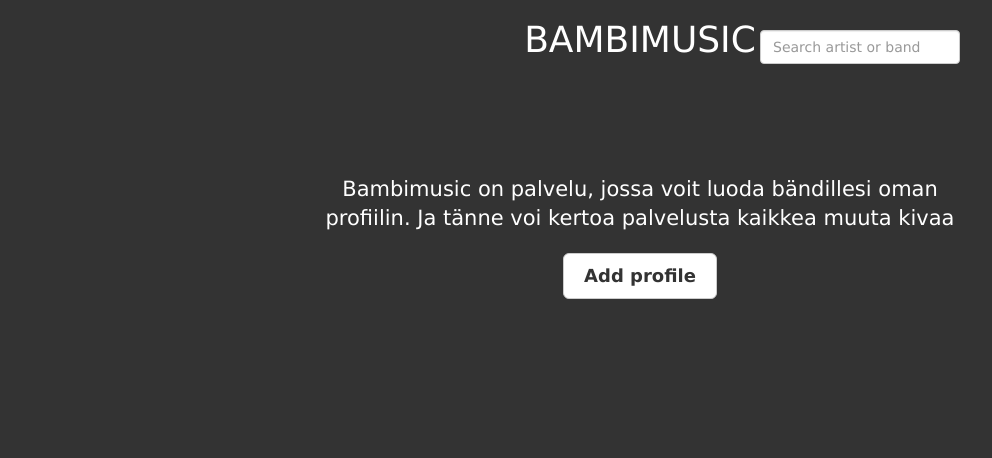
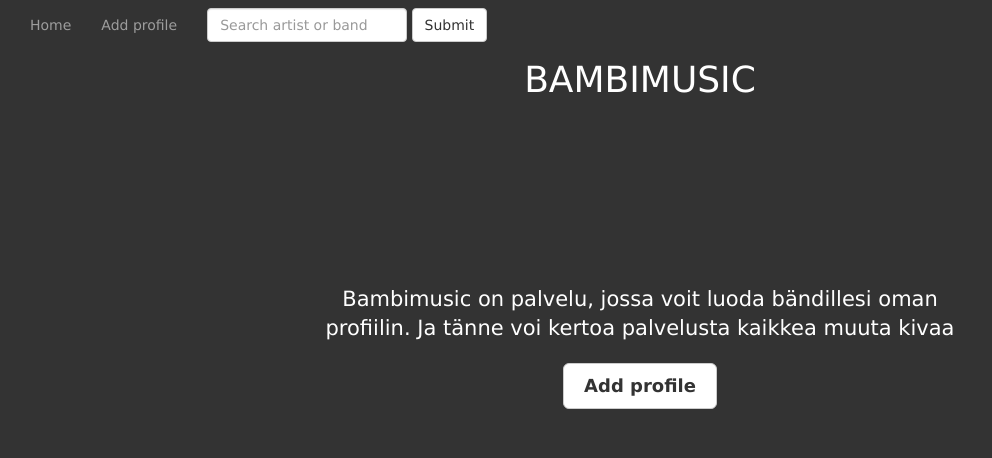
Before and after one commit to bambimusic/bambimusic, a Flask app: page / in a window 1280 px wide. Shown: the top 458 px of the page, without its empty margins (0-992 px from the left). Run offline with Flask 2, Linux system fonts and the light colour scheme; some libraries are stand-ins or nearby versions.

Commit message:
navbar tehty

```diff
--- a/static/index.css
+++ b/static/index.css
@@ -3,6 +3,7 @@ body {
   background-color: #333;
   color: #fff;
   text-align: center;
+  padding-top: 40px;
 }
 
 h1 {
@@ -33,36 +34,11 @@ h1 {
   padding-top: 75px;
 }
 
-.masthead-nav > li {
-  display: inline-block;
-
+.navbar-inverse {
+  font-family: Verdana, Helvetica, Arial, sans-serif;
+  background-color: #333;
+  border: none;
 }
-.masthead-nav > li + li {
-  margin-left: 20px;
-  float: right;
-}
-/*
-.masthead-nav > li > a {
-  padding-right: 0;
-  padding-left: 0;
-  font-size: 16px;
-  font-weight: bold;
-  color: #fff; /* IE8 proofing */
-  /*color: rgba(255,255,255,.75);
-  border-bottom: 2px solid transparent;
-}
-.masthead-nav > li > a:hover,
-.masthead-nav > li > a:focus {
-  background-color: transparent;
-  border-bottom-color: #a9a9a9;
-  border-bottom-color: rgba(255,255,255,.25);
-}
-.masthead-nav > .active > a,
-.masthead-nav > .active > a:hover,
-.masthead-nav > .active > a:focus {
-  color: #fff;
-  border-bottom-color: #fff;
-}*/
 
 @media (min-width: 768px) {
   .masthead-brand {
--- a/templates/index.html
+++ b/templates/index.html
@@ -13,36 +13,31 @@
 
   <header><h1>BAMBIMUSIC</h1></header>
 
-<!--  <div class="container">
-
-      <div class="inner cover">
-        <p class="lead">Bambimusic on palvelu, jossa voit luoda bändillesi profiilin.</p>
-        <p class="lead">
-          <a href="#" class="btn btn-lg btn-default">Add profile</a>
-        </p>
-      </div>
-
-
+  <div class="container">
+    <div class="navbar">
+      <nav class="navbar navbar-inverse navbar-fixed-top">
+         <div class="container-fluid">
+    <!-- Collect the nav links, forms, and other content for toggling -->
+            <ul class="nav navbar-nav">
+              <li><a href="#">Home</a></li>
+              <li><a href="#">Add profile</a></li>
+            </ul>
+            <form class="navbar-form navbar-left">
+              <div class="form-group">
+                <input type="text" class="form-control" placeholder="Search artist or band">
+              </div>
+              <button type="submit" class="btn btn-default">Submit</button>
+            </form>
+          </div>
+      </nav>
     </div>
-
-</body>
--->
+  </div>
 
 <div class="site-wrapper">
 
   <div class="site-wrapper-inner">
 
     <div class="cover-container">
-
-      <div class="masthead clearfix">
-        <div class="inner">
-          <nav>
-            <ul class="nav masthead-nav">
-              <li><input type="search" class="form-control" placeholder="Search artist or band"></li>
-            </ul>
-          </nav>
-        </div>
-      </div>
 
       <div class="inner cover">
         <p class="lead">Bambimusic on palvelu, jossa voit luoda bändillesi oman profiilin. Ja tänne voi kertoa palvelusta kaikkea muuta kivaa</p>
```
Also changed, not shown: static/add.css (+7 -0 lines), static/artist.css (+8 -1 lines), templates/add.html (+21 -0 lines), templates/artist.html (+20 -0 lines).
